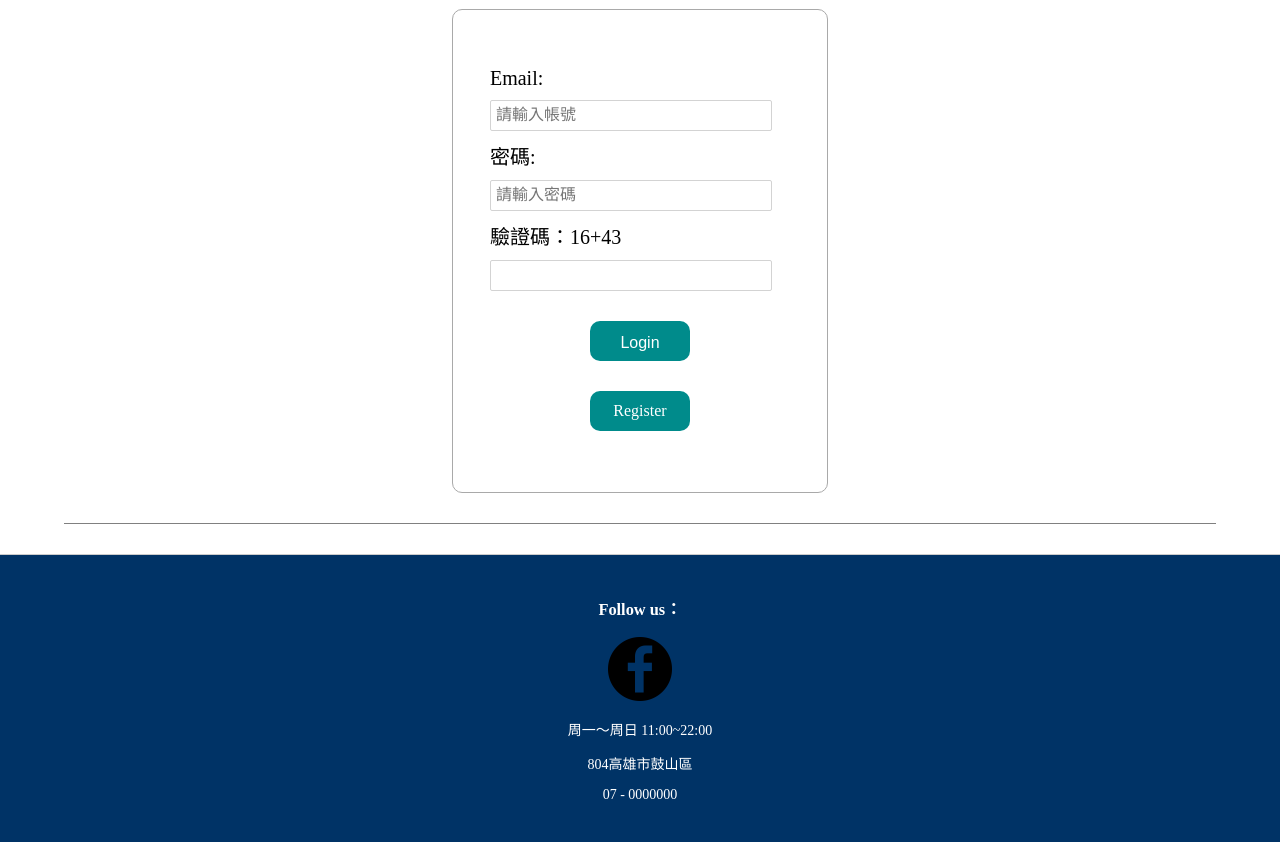
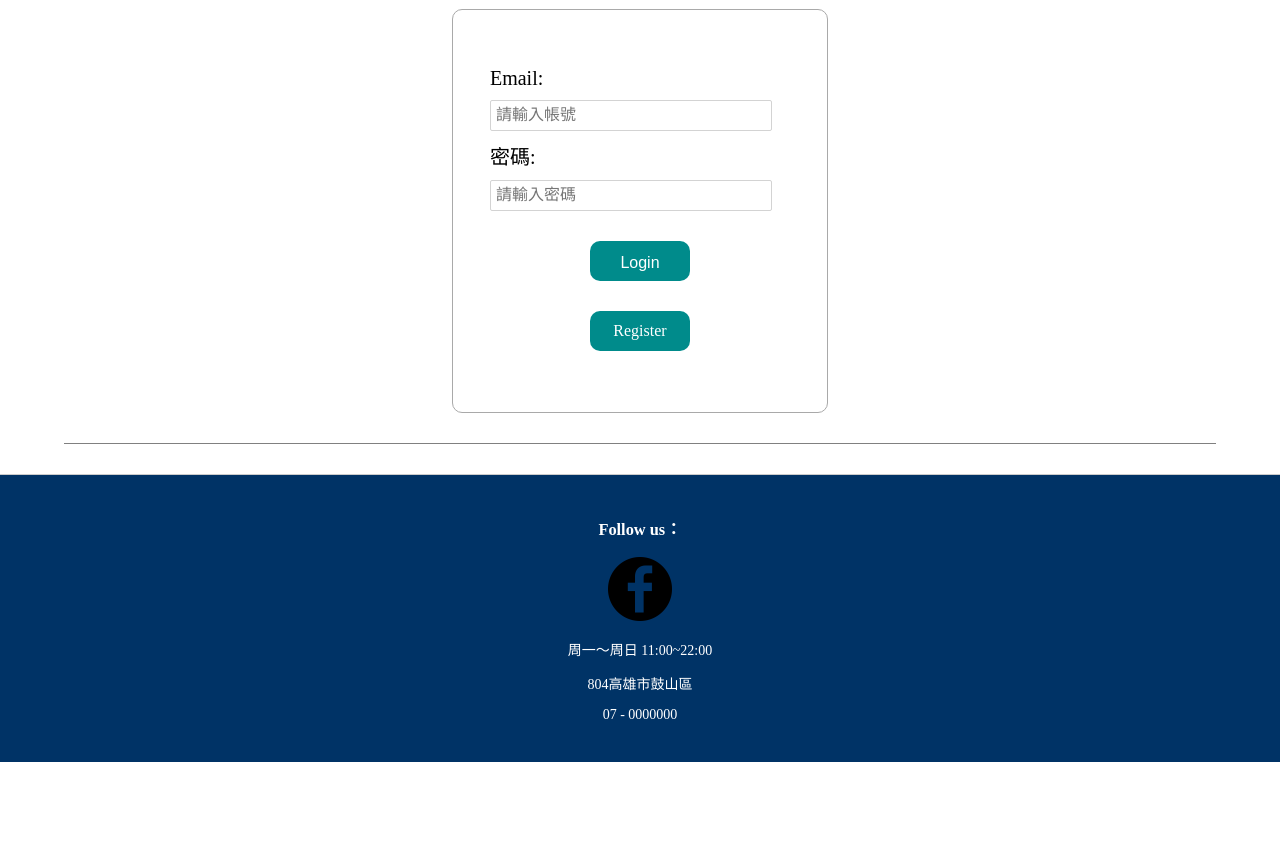
Before and after one commit to Luke0722/CoffeeShop, a PHP site: page /login.php in a window 1280 px wide. Shown: the part 724-1566 px from the top of the page. After the commit the page ends 1486 px from the top, so only its background shows below. Run offline with PHP 8.4, Linux system fonts and the light colour scheme; data comes from the database, SQL or seed files in the repository; some libraries are stand-ins or nearby versions.

Commit message:
add g-recaptcha

```diff
--- a/login.php
+++ b/login.php
@@ -2,18 +2,21 @@
     //資料庫+資料表連線---------------------------------------------------------------
     header("Content-Type:text/html;charset=utf-8");
     include("connMysql.php");           //連線資料庫、選擇資料庫
-    //驗證碼亂數
-    $n1 = rand(1, 50);
-    $n2 = rand(1, 50);
     //錯誤訊息變數
     $error_message="";
-
     //判斷post過來的資料是否被提交過來(isset方法--檢測變數是否設定)
     if(isset($_POST['submit'])){
-        $answer = $_POST['answer'];         //正確驗證碼答案
-        $checkcode = $_POST['checkcode'];   //使用者輸入答案
-        //驗證碼認證
-        if($answer == $checkcode){
+        //接收到使用者端的金鑰
+        $captcha=$_POST['g-recaptcha-response'];
+        //伺服器端的金鑰
+        $secretKey = "6LcZTPsUAAAAAHjgYc5HSs-lMcsKKwHjzZvRs-Gg";
+        $ip = $_SERVER['REMOTE_ADDR'];
+        // post request to server
+        $url = 'https://www.google.com/recaptcha/api/siteverify?secret=' . urlencode($secretKey) .  '&response=' . urlencode($captcha);
+        $response = file_get_contents($url);
+        $responseKeys = json_decode($response,true);
+        // should return JSON with success as true
+        if($responseKeys["success"]) {
             $email =  $_POST['email'];
             $password =  $_POST['password'];
             //確認有此會員信箱
@@ -39,9 +42,9 @@
             else
             $error_message="帳號或密碼錯誤"; //顯示錯誤提示
         }
-        //驗證碼輸入錯誤
+        //代表不是真實的使用者
         else{
-            $error_message="驗證碼錯誤"; //顯示錯誤提示
+            $error_message="請勿使用程式來登入"; //顯示錯誤提示
         }
     }
 ?>
@@ -54,6 +57,19 @@
         <title>米羅咖啡</title>
         <link rel="stylesheet" href="index.css">
         <link rel="stylesheet" href="general.css"> <!--各頁面通用CSS-->
+        <script src="https://ajax.googleapis.com/ajax/libs/jquery/1.11.1/jquery.min.js"></script>
+        <script src="https://www.google.com/recaptcha/api.js" async defer></script>
+        <script type="text/javascript">
+            $(document).ready(function(){
+                $("form[name=login]").submit(function(ev){
+                    if(grecaptcha.getResponse()!=""){
+                        return true;
+                    }
+                    alert("請勾選 我不是機器人");
+                    return false;
+                });
+            });
+         </script>
     </head>
     <body>
         <!--nav-bar-->
@@ -61,7 +77,7 @@
         <main>
             <!--頁面內容-->
             <div class="content">
-                <form class="menuform" method="post"  action="">
+                <form name ="login" class="menuform" method="post"  action="">
                     <fieldset class = "menufieldset">
                         <ul>
                             <!--顯示錯誤提示-->
@@ -71,12 +87,10 @@
                             <li><input type="mail" name="email" placeholder="請輸入帳號" autocomplete="off"></li>
                             <li><label for="password"> 密碼: </label></li>
                             <li><input type="password" name="password" placeholder="請輸入密碼"></li>
-                            <li><label for="check"> 驗證碼：<?php echo $n1."+".$n2; ?></label></li>
-                            <li><input type="text" name="checkcode" autocomplete="off"></li>
+                            <li class="center"><div class="g-recaptcha" data-sitekey="6LcZTPsUAAAAAKjPMn7ByXht4JohslELnkgLrFxu"></div></li>
                             <li class="center"><input type="submit" name="submit" id="btform" value="Login"></li>
                             <li class="center"><a href="register.php" id="btform">Register</a></li>
                             <!--表單送出時，原本的驗證碼答案一併送出，排除驗證碼不同步問題-->
-                            <li><input type="hidden" name="answer"  value="<?php echo $n1+$n2;?>"></li>
                         </ul>
                     </fieldset>
                 </form>
```
Also changed, not shown: website_screenshots/createitem.jpg, website_screenshots/login.jpg.
